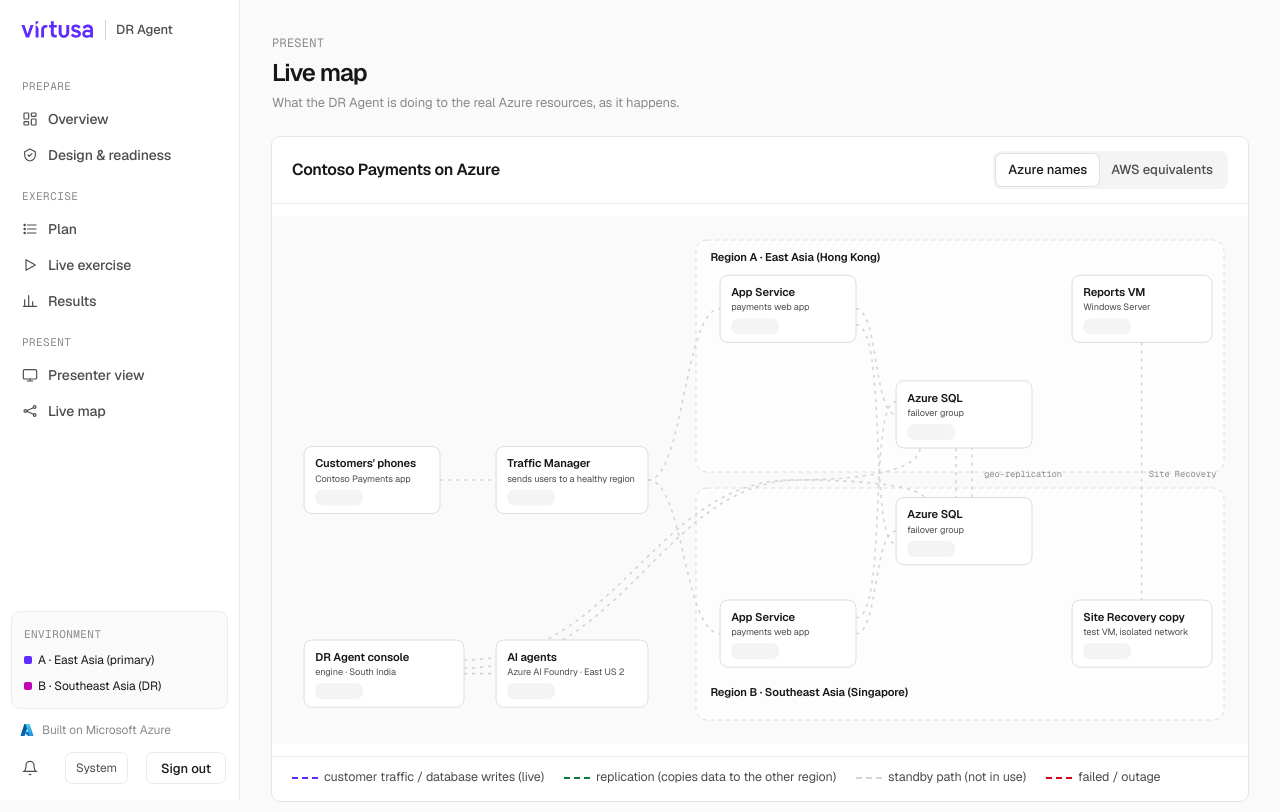
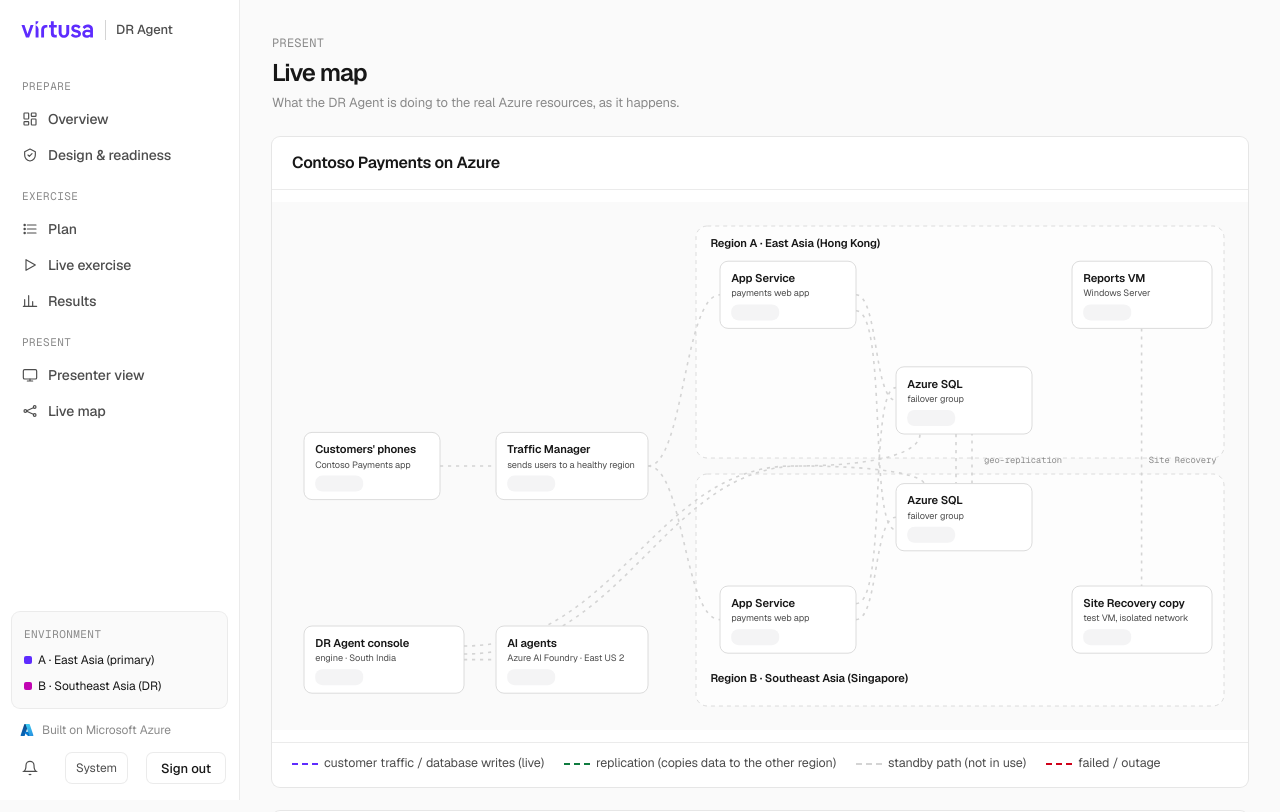
Before and after one commit to kishalr-virtusa/Azure-Armada, a FastAPI app: template apps/dr-console/web/templates/map.html in a window 1280 px wide. Shown: the top 812 px of the page. Run offline with FastAPI, Linux system fonts and the light colour scheme; the template is opened without the code that fills it, so the values that code supplies are empty; some libraries are stand-ins or nearby versions.

Commit message:
map: remove the AWS names toggle (Azure-only console)
Co-Authored-By: Claude Opus 5.5 <noreply@anthropic.com>

```diff
--- a/apps/dr-console/web/templates/map.html
+++ b/apps/dr-console/web/templates/map.html
@@ -67,10 +67,6 @@
 <div class="card map-card">
     <div class="map-head">
         <h2>Contoso Payments on Azure</h2>
-        <div class="seg" role="tablist" aria-label="Service names">
-            <button class="on" data-names="azure" type="button">Azure names</button>
-            <button data-names="aws" type="button">AWS equivalents</button>
-        </div>
     </div>
     <div class="map-wrap"><svg id="map" viewBox="0 0 1200 640" role="img" aria-label="Live architecture map"></svg></div>
     <div class="legend">
@@ -131,14 +127,8 @@
                  app: ['App Service', 'payments web app'], sql: ['Azure SQL', 'failover group'], vmA: ['Reports VM', 'Windows Server'],
                  vmB: ['Site Recovery copy', 'test VM, isolated network'], regionA: 'Region A · East Asia (Hong Kong)',
                  regionB: 'Region B · Southeast Asia (Singapore)', repl: 'geo-replication', asr: 'Site Recovery', hb: 'heartbeat writes' },
-        aws: { phones: ["Customers' phones", 'Contoso Payments app'], tm: ['≈ Route 53', 'failover routing + health checks'],
-               console: ['DR Agent console', 'engine · India (≈ ap-south)'], agents: ['≈ Bedrock Agents', '6 agents · ≈ us-east'],
-               app: ['≈ Elastic Beanstalk', 'payments web app'], sql: ['≈ Aurora Global DB', 'cross-region replica'], vmA: ['Reports VM', '≈ EC2 (Windows)'],
-               vmB: ['≈ AWS DRS copy', 'Elastic Disaster Recovery drill'], regionA: 'Region A · ≈ ap-east-1 (Hong Kong)',
-               regionB: 'Region B · ≈ ap-southeast-1 (Singapore)', repl: '≈ global replication', asr: '≈ DRS replication', hb: 'heartbeat writes' },
     };
-    let names = 'azure';
-    try { names = localStorage.getItem('dra-map-names') || 'azure'; } catch (e) { /* ignore */ }
+    const names = 'azure';
 
     // ---------------------------------------------------------------- static drawing
     const linkLayer = el('g'); const regionLayer = el('g'); const nodeLayer = el('g'); const dotLayer = el('g');
@@ -199,12 +189,7 @@
         set('appA', t.app); set('appB', t.app); set('sqlA', t.sql); set('sqlB', t.sql); set('vmA', t.vmA); set('vmB', t.vmB);
         R.A.label.textContent = t.regionA; R.B.label.textContent = t.regionB;
         L.replAB_label.textContent = t.repl; L.asr_label.textContent = t.asr; L.hbA_label.textContent = t.hb;
-        document.querySelectorAll('[data-names]').forEach(b => b.classList.toggle('on', b.dataset.names === names));
     }
-    document.querySelectorAll('[data-names]').forEach(b => b.onclick = () => {
-        names = b.dataset.names; try { localStorage.setItem('dra-map-names', names); } catch (e) { /* ignore */ }
-        applyNames();
-    });
     applyNames();
 
     // dots that travel along a path: customers' requests and each confirmed / failed database write
```
